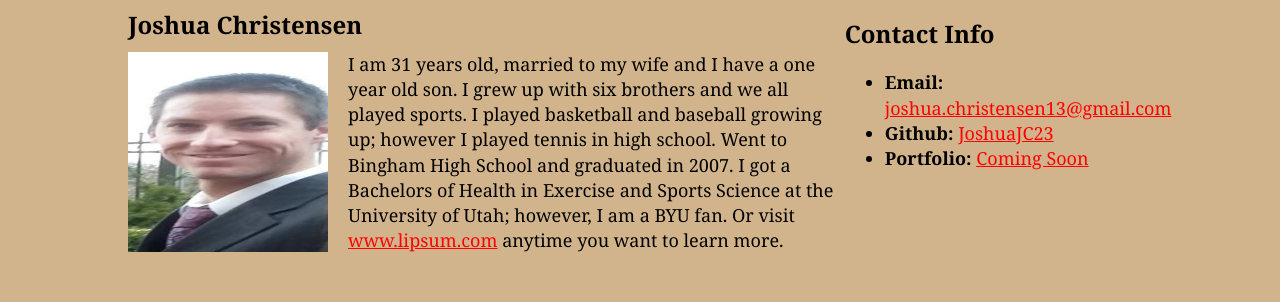
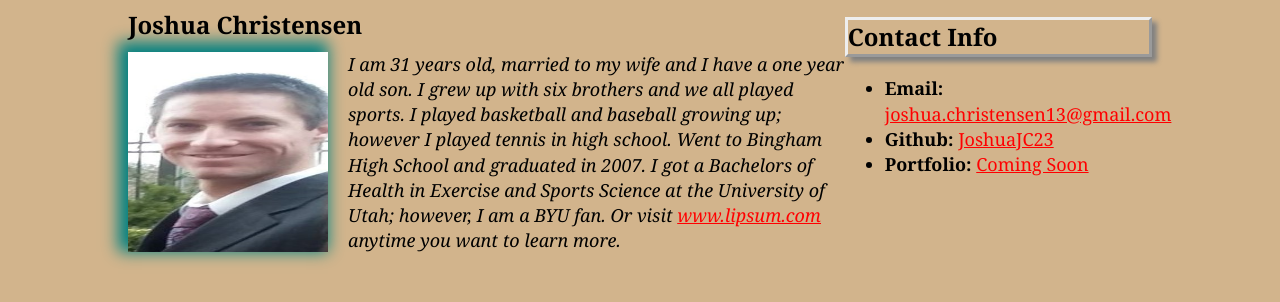
Before and after one commit to JoshuaJC23/StudentBio, a plain HTML site: page index.html in a window 1280 px wide. Shown: the part 58-360 px from the top of the page. Drawn offline with Linux system fonts and the light colour scheme.

Commit message:
added box shadows and styles

```diff
--- a/index.html
+++ b/index.html
@@ -30,6 +30,11 @@
             font-size: 24px;
         }
 
+        #contact {
+            border-style: outset;
+            box-shadow: 5px 5px 5px gray;
+        }
+
         a {
             color: red;
         }
@@ -55,6 +60,8 @@
             margin-right: 20px;
             height: 200px;
             width: 200px;
+            box-shadow: -5px -5px 15px 5px teal;
+
         }
 
         p {
@@ -78,21 +85,21 @@
 
         <section id="main-bio">
 
-            <h2>Joshua Christensen</h2>
+            <h2 id="name">Joshua Christensen</h2>
 
             <!-- <img src="http://placehold.it/200x200" alt="picture of me"> -->
 
             <img src="../StudentBio/assets/26173807_1960267490656776_2257371064920414310_o (2).jpg" width="200px" height="200px">
 
-            <p>I am 31 years old, married to my wife and I have a one year old son. I grew up with six brothers and we all played sports.
+            <p><i>I am 31 years old, married to my wife and I have a one year old son. I grew up with six brothers and we all played sports.
                 I played basketball and baseball growing up; however I played tennis in high school. Went to Bingham High School and graduated in 2007.
                 I got a Bachelors of Health in Exercise and Sports Science at the University of Utah; however, I am a BYU fan.
                 Or visit <a href="https://www.lipsum.com">www.lipsum.com</a> anytime you want to learn more.
-            </p>
+            </i></p>
         </section>
 
         <section id="contact-info">
-            <h2>Contact Info</h2>
+            <h2 id="contact">Contact Info</h2>
 
             <ul>
                 <li><strong>Email:</strong> <a href="#">joshua.christensen13@gmail.com</a></li>
```
